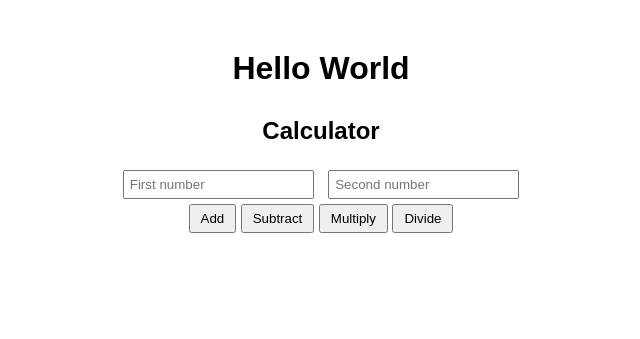
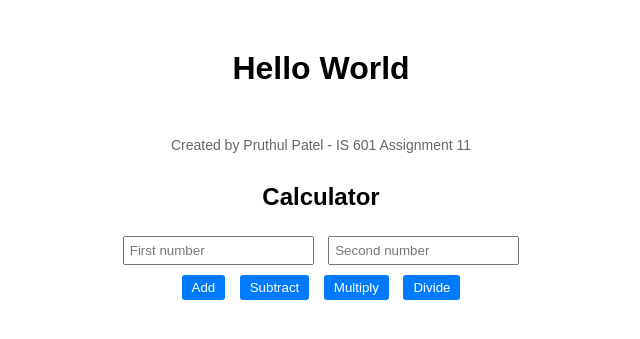
Before and after one commit to Pruthul15/assignment11, a FastAPI app: page / in a window 1280 px wide. Shown: the top 339 px of the page, without its empty margins (319-959 px from the left). Run offline with FastAPI, Linux system fonts and the light colour scheme.

Commit message:
Match UI styling with Assignment 8
- Added 'Created by Pruthul Patel - IS 601 Assignment 11'
- Blue buttons matching Assignment 8 style
- Identical layout and CSS as Assignment 8
- Consistent branding across all assignments

```diff
--- a/templates/index.html
+++ b/templates/index.html
@@ -90,8 +90,24 @@
 
                 - padding: Adds 5 pixels of vertical padding and 10 pixels of horizontal padding
                   inside buttons to make them larger and more clickable.
+                - background-color: Blue background to make buttons stand out
+                - color: White text for better contrast
+                - border: Remove default border
+                - border-radius: Rounded corners for modern look
+                - cursor: Show pointer cursor on hover
             */
             padding: 5px 10px;
+            background-color: #007bff;
+            color: white;
+            border: none;
+            border-radius: 3px;
+            cursor: pointer;
+            margin: 5px;
+        }
+
+        button:hover {
+            /* Button hover effect for better user experience */
+            background-color: #0056b3;
         }
 
         .result {
@@ -103,6 +119,13 @@
             */
             margin-top: 10px;
             font-weight: bold;
+        }
+
+        .footer {
+            /* Footer styling for student attribution */
+            margin-top: 50px;
+            font-size: 14px;
+            color: #666;
         }
     </style>
 </head>
@@ -121,6 +144,12 @@
 
         The <h1> element represents the most important heading on the page. It is typically used
         for the main title or headline. Search engines give significant weight to <h1> tags for SEO.
+    -->
+
+    <p class="footer">Created by Pruthul Patel - IS 601 Assignment 11</p>
+    <!--
+        Student attribution added to demonstrate understanding of HTML structure
+        and personalization of the application.
     -->
 
     <div class="calculator">
@@ -287,7 +316,7 @@
 
                         - resultElement.innerText: Updates the text inside the result <div> to display the result.
                     */
-                    resultElement.innerText = 'Result: ' + data.result;
+                    resultElement.innerText = 'Calculation Result: ' + data.result;
                 } else {
                     /*
                         Error Response Handling
```
